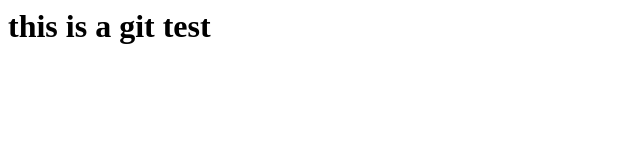
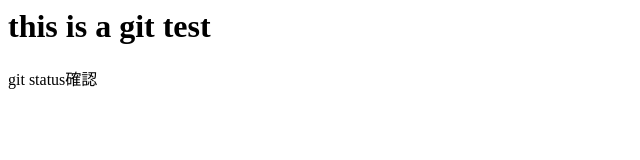
Before and after one commit to kazwell898/git_test2, a plain HTML site: page index.html in a window 1280 px wide. Shown: the whole page, without its empty margins (0-640 px from the left). Drawn offline with Linux system fonts and the light colour scheme.

Commit message:
git statusコマンドを追記

```diff
--- a/index.html
+++ b/index.html
@@ -1 +1,2 @@
 <h1>this is a git test</h1>
+<p>git status確認</p>
```
